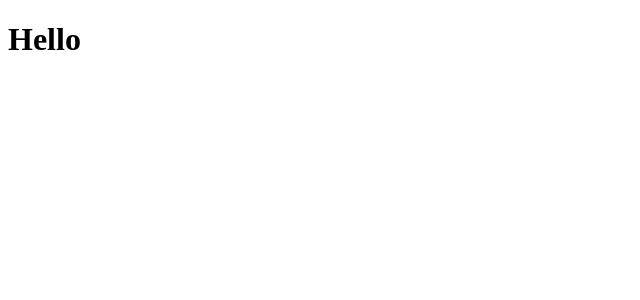
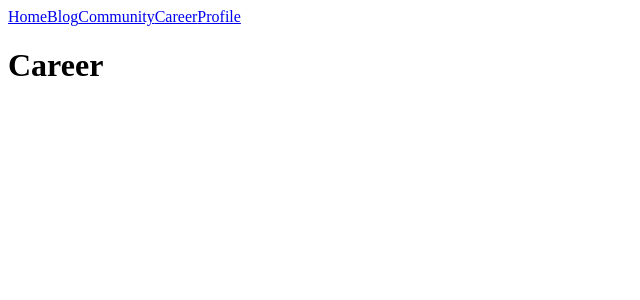
Before and after one commit to prasanjit-paul/RoomMate-Finder, a React (Vite) app: page /career in a window 1280 px wide. Shown: the top 300 px of the page, without its empty margins (0-640 px from the left). Built offline with nearby package versions, Linux system fonts and the light colour scheme.

Commit message:
Router done

```diff
--- a/package.json
+++ b/package.json
@@ -11,7 +11,8 @@
   },
   "dependencies": {
     "react": "^19.1.0",
-    "react-dom": "^19.1.0"
+    "react-dom": "^19.1.0",
+    "react-router-dom": "^7.6.3"
   },
   "devDependencies": {
     "@eslint/js": "^9.29.0",
--- a/src/App.jsx
+++ b/src/App.jsx
@@ -1,9 +1,32 @@
+import React from 'react'
+import { BrowserRouter as Router, Routes, Route, Link } from 'react-router-dom'
+import Home from "./router/Home"
+import Blog from "./router/Blog"
+import Career from "./router/Career"
+import Community from "./router/Community"
+import Profile from "./router/Profile"
 
 function App() {
 
   return (
     <>
-      <h1>Hello</h1>
+    <Router>
+      <nav>
+        <Link to="/">Home</Link>
+        <Link to="/blog">Blog</Link>
+        <Link to="/community">Community</Link>
+        <Link to="/career">Career</Link>
+        <Link to="/profile">Profile</Link>
+      </nav>
+
+      <Routes>
+        <Route path="/" element={<Home />} />
+        <Route path="/blog" element={<Blog />} />
+        <Route path="/community" element={<Community />} />
+        <Route path="/career" element={<Career />} />
+        <Route path="/profile" element={<Profile />} />
+      </Routes>
+    </Router>
     </>
   )
 }
--- /dev/null
+++ b/src/router/Blog.jsx
@@ -0,0 +1,11 @@
+import React from 'react'
+
+const Blog = () => {
+  return (
+    <div>
+      <h1>Blog</h1>
+    </div>
+  )
+}
+
+export default Blog
--- /dev/null
+++ b/src/router/Career.jsx
@@ -0,0 +1,11 @@
+import React from 'react'
+
+const Career = () => {
+  return (
+    <div>
+      <h1>Career</h1>
+    </div>
+  )
+}
+
+export default Career
--- /dev/null
+++ b/src/router/Community.jsx
@@ -0,0 +1,11 @@
+import React from 'react'
+
+const Community = () => {
+  return (
+    <div>
+      <h1>Community</h1>
+    </div>
+  )
+}
+
+export default Community
--- /dev/null
+++ b/src/router/Home.jsx
@@ -0,0 +1,11 @@
+import React from 'react'
+
+const Home = () => {
+  return (
+    <div>
+      <h1>Home</h1>
+    </div>
+  )
+}
+
+export default Home
--- /dev/null
+++ b/src/router/Profile.jsx
@@ -0,0 +1,11 @@
+import React from 'react'
+
+const Profile = () => {
+  return (
+    <div>
+      <h1>Profile</h1>
+    </div>
+  )
+}
+
+export default Profile
```
Also changed, not shown: 1 other file (tests, documents, lock files or other folders).
